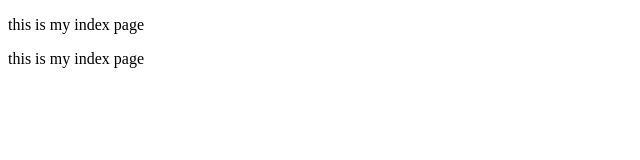
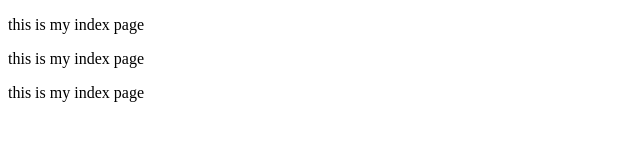
Before and after one commit to BhavinFachara113/Demo, a plain HTML site: page index.html in a window 1280 px wide. Shown: the whole page, without its empty margins (0-640 px from the left). Drawn offline with Linux system fonts and the light colour scheme.

Commit message:
add new line

```diff
--- a/index.html
+++ b/index.html
@@ -8,5 +8,6 @@
 <body>
     <p> this is my index page</p>
     <p> this is my index page</p>
+    <p> this is my index page</p>
 </body>
 </html>
```
